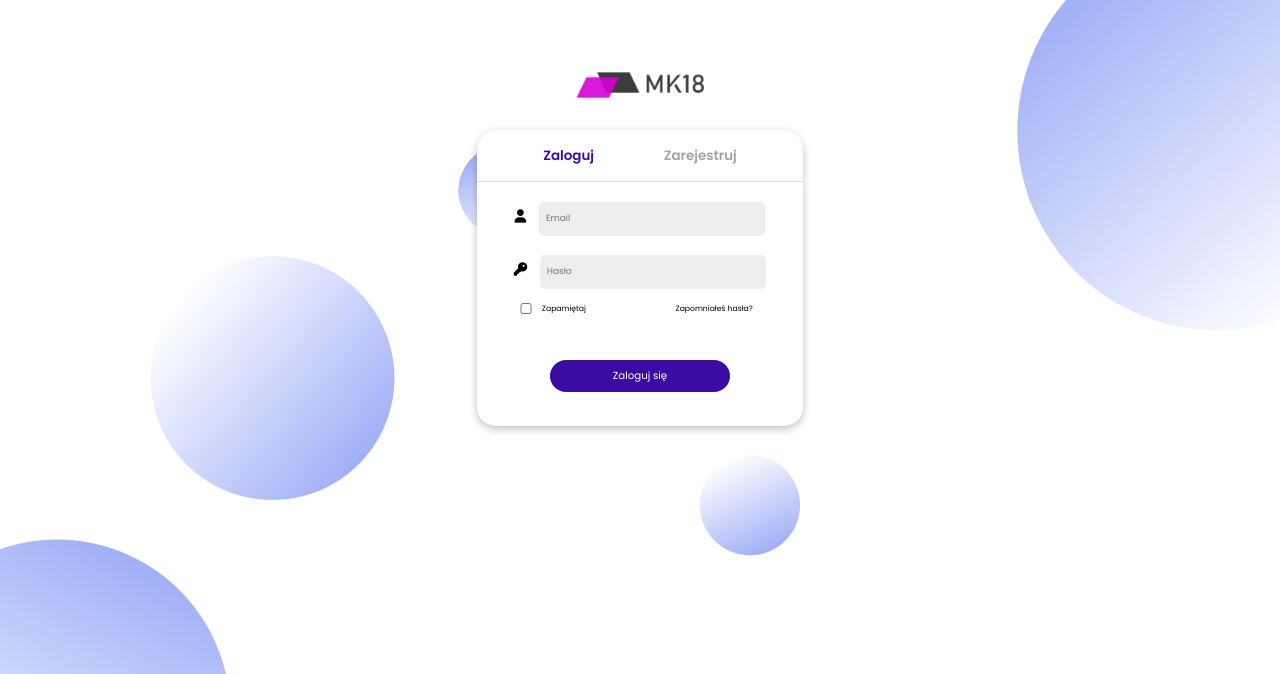
After one commit to JakubPawlica/Projekt-Wdpai, a PHP site: page /public/views/loginpage.html in a window 1280 px wide. The commit adds this page. Shown: the top 674 px of the page. Run offline with PHP 8.4, Linux system fonts and the light colour scheme; some libraries are stand-ins or nearby versions.

Commit message:
Creating Login Page

```diff
--- /dev/null
+++ b/public/styles/style_2.css
@@ -0,0 +1,149 @@
+
+* {
+    font-family: Poppins;
+}
+
+main {
+    padding-top: 5vw;
+}
+
+body{
+    background-image: url(back_login.png);
+    background-repeat: no-repeat;
+    background-position: center;
+    background-attachment: fixed;
+    background-size: cover;
+}
+
+.login-section {
+    display: flex;
+    flex-direction: column;
+    align-items: center;
+    justify-content: center;
+}
+
+.mk18-logo > img {
+    width: 10vw;
+    margin-bottom: 2vw;
+}
+
+.choice-section {
+    display: flex;
+    flex-direction: row;
+    align-items: center;
+    justify-content: center;
+    width: 25.5vw;
+    height: 4vw;
+    background-color: white;
+    box-shadow: rgba(0, 0, 0, 0.24) 0px 3px 8px;
+    border-radius: 1.5vw 1.5vw 0 0;
+    border-bottom: 0.075vw solid rgba(0, 0, 0, 0.1);
+}
+
+.login {
+    font-size: 1.05vw;
+    font-weight: 600;
+    color: rgba(58, 12, 163);
+    margin-right: 4.5vw;
+    border: 0;
+    background-color: white;
+}
+
+.register {
+    font-size: 1.05vw;
+    font-weight: 600;
+    color: rgb(163, 162, 167);
+    border: 0;
+    background-color: white;
+    transition: color;
+}
+
+.register:hover {
+    color: rgba(58, 12, 163);
+}
+
+.login-form {
+    display: flex;
+    flex-direction: column;
+    align-items: center;
+    justify-content: start;
+    width: 25.5vw;
+    height: 19vw;
+    background-color: white;
+    box-shadow: rgba(0, 0, 0, 0.24) 0px 3px 8px;
+    border-radius: 0 0 1.5vw 1.5vw;
+}
+
+form {
+    display: flex;
+    flex-direction: column;
+    align-items: center;
+    justify-content: start;
+}
+
+.input-box {
+    margin-top: 1.5vw;
+}
+
+.input-box > input {
+    border: none;
+    border-radius: 0.4vw;
+    background-color: rgb(212, 212, 212, 0.4);
+    height: 2.5vw;
+    width: 17vw;
+    padding-left: 0.5vw;
+    font-size: 0.7vw;
+}
+
+.input-box > i {
+    font-size: 1.05vw;
+    margin-right: 0.7vw;
+}
+
+.remember-forgot {
+    align-self: start;
+    font-size: 0.6vw;
+    display: flex;
+    gap: 7vw;
+    align-items: start;
+    justify-content: center;
+    margin-top: 1.1vw;
+    margin-bottom: 3.5vw;
+}
+
+.remember-forgot label input {
+    margin: 0;
+    margin-right: 0.3vw;
+    width: 1.9vw;
+    height: 0.85vw;
+}
+
+.remember-forgot > label > p {
+    margin: 0;
+}
+
+.remember-forgot > label {
+    display: flex;
+    flex-direction: row;
+    align-items: start;
+    justify-content: center;
+}
+
+.remember-forgot > a {
+    text-decoration: none;
+    color: black;
+}
+
+.remember-forgot > a:hover {
+    color: rgba(58, 12, 163);
+}
+
+.login-btn {
+    border: none;
+    background-color: rgba(58, 12, 163);
+    height: 2.5vw;
+    width: 14vw;
+    border-radius: 2vw;
+    color: white;
+    font-size: 0.8vw;
+}
--- a/public/views/dashboard.html
+++ b/public/views/dashboard.html
@@ -3,7 +3,7 @@
 <head>
     <meta charset="UTF-8">
     <meta name="viewport" content="width=device-width, initial-scale=1.0">
-    <link rel="stylesheet" href="../styles/style.css">
+    <link rel="stylesheet" href="../styles/style_1.css">
     <link rel="preconnect" href="https://fonts.googleapis.com">
     <link rel="preconnect" href="https://fonts.gstatic.com" crossorigin>
     <link href="https://fonts.googleapis.com/css2?family=Poppins:ital,wght@0,100;0,200;0,300;0,400;0,500;0,600;0,700;0,800;0,900;1,100;1,200;1,300;1,400;1,500;1,600;1,700;1,800;1,900&display=swap" rel="stylesheet">
@@ -27,9 +27,9 @@
         <img src="../styles/mk18-icon.png" alt="mk18">
         <div class="login-section">
             <i class="fa-regular fa-circle-user"></i>
-            <p>Zaloguj się / Zarejestruj się</p>
+            <a href="loginpage.html">Zaloguj się / Zarejestruj się</a>
         </div>
-        <button>Poznaj MK18</button>
+        <a href="https://mk18.pl/"><button>Poznaj MK18</button></a>
     </nav>
     <main>
         <div class="fade-background">
--- /dev/null
+++ b/public/views/loginpage.html
@@ -0,0 +1,43 @@
+<!DOCTYPE html>
+<html lang="en">
+<head>
+    <meta charset="UTF-8">
+    <meta name="viewport" content="width=device-width, initial-scale=1.0">
+    <link rel="stylesheet" href="../styles/style_2.css">
+    <link rel="preconnect" href="https://fonts.googleapis.com">
+    <link rel="preconnect" href="https://fonts.gstatic.com" crossorigin>
+    <link href="https://fonts.googleapis.com/css2?family=Poppins:ital,wght@0,100;0,200;0,300;0,400;0,500;0,600;0,700;0,800;0,900;1,100;1,200;1,300;1,400;1,500;1,600;1,700;1,800;1,900&display=swap" rel="stylesheet">
+    <script src="https://kit.fontawesome.com/820b3635bf.js" crossorigin="anonymous"></script>
+    <title>Zaloguj się</title>
+</head>
+<body>
+    <main>
+        <div class="login-section">
+            <div class="mk18-logo">
+                <img src="../styles/mk18-icon.png" alt="mk18">
+            </div>
+            <div class="choice-section">
+                <button class="login">Zaloguj</button>
+                <button class="register">Zarejestruj</button>
+            </div>
+            <div class="login-form">
+                <form action="#">
+                    <div class="input-box">
+                        <i class="fa-solid fa-user"></i>
+                        <input type="login" required placeholder="Email">
+                    </div>
+                    <div class="input-box">
+                        <i class="fa-solid fa-key"></i>
+                        <input type="password" required placeholder="Hasło">
+                    </div>
+                    <div class="remember-forgot">
+                        <label><input type="checkbox"><p>Zapamiętaj</p></label>
+                        <a href="#">Zapomniałeś hasła?</a>
+                    </div>
+                    <button type="sumbit" class="login-btn">Zaloguj się</button>
+                </form>
+            </div>
+        </div>
+    </main>
+</body>
+</html>
```
Also changed, not shown: public/styles/style_1.css (renamed from public/styles/style.css, +17 -2 lines), public/styles/back_login.png (added).
